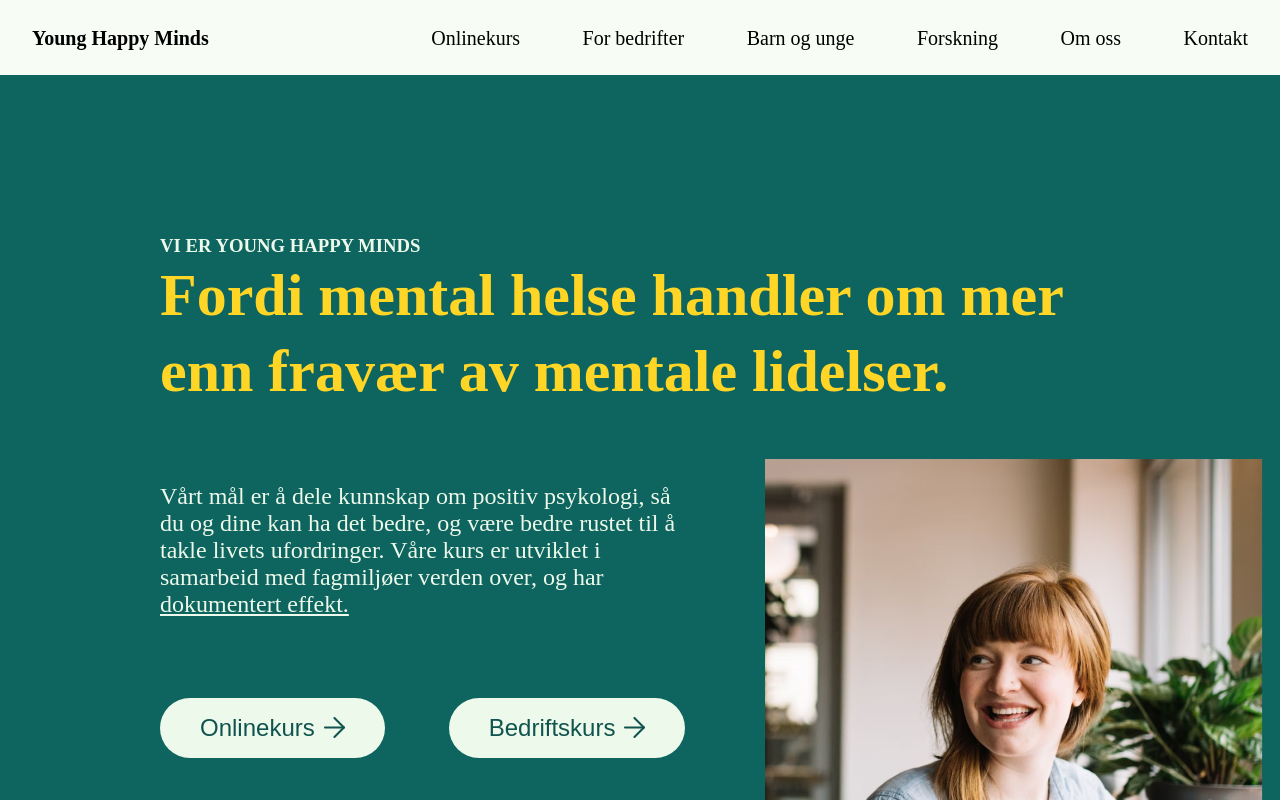
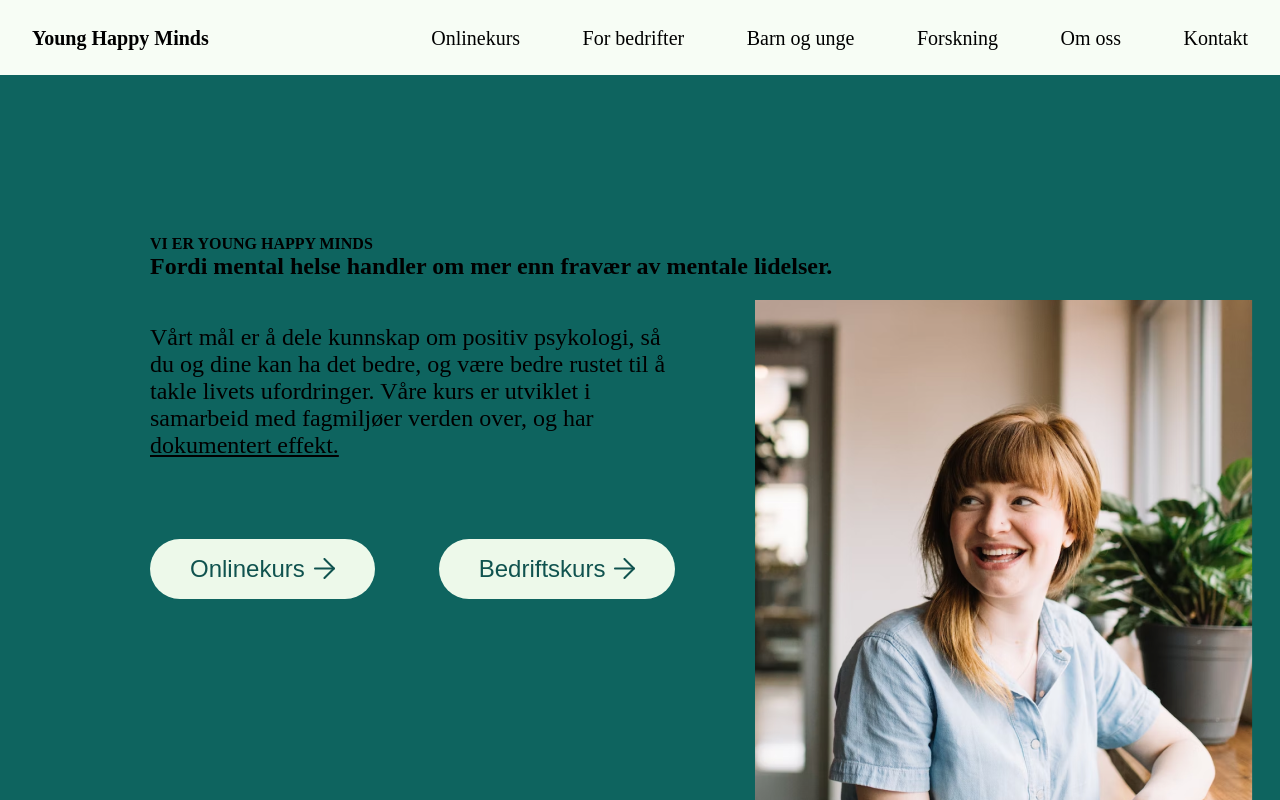
Before and after one commit to TrymVei/Young-Happy-Minds, a Next.js app in the folder yhm/: page / in a window 1280 px wide. Shown: the top 800 px of the page. Built offline with nearby package versions, Linux system fonts and the light colour scheme.

Commit message:
feat: more pages

```diff
--- a/yhm/src/home/landingPage/landingPage.module.css
+++ b/yhm/src/home/landingPage/landingPage.module.css
@@ -1,7 +1,7 @@
 .landingpage {
   background-color: var(--landingpage-bg-color);
-  padding-left: 10rem;
-  padding-right: 10rem;
+  padding-left: var(--leftRight-padding);
+  padding-right: var(--leftRight-padding);
   height: 55rem;
 }
 
@@ -10,18 +10,14 @@
 }
 
 .landingpage__wrapper h3 {
+  color: var(--green-l2);
+  font-size: var(--font-size-22);
   margin: 0;
-  color: var(--font-white-color);
-  font-family: var(--heading-font-family);
 }
 
 .landingpage__wrapper h1 {
   margin-top: 0;
-  color: var(--font-yellow-color);
-  font-family: var(--heading-font-family);
-  font-size: var(--heading-yellow-font-size);
-  line-height: 76px;
-  width: 60rem;
+  color: var(--yellow);
 }
 
 .landing__wrapper__flex {
@@ -32,7 +28,10 @@
 
 .landing__wrapper__flex p,
 .landing__wrapper__flex a {
-  color: var(--font-white-color);
+  color: var(--green-l2);
+}
+
+.landing__wrapper__flex a {
   font-family: var(--paragraph-font-family);
   font-size: var(--paragraph-font-size);
 }
```
